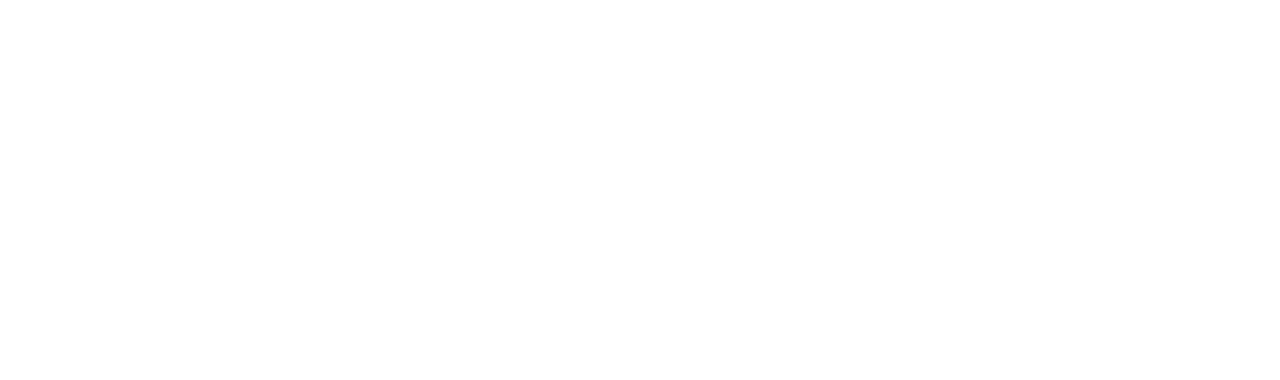
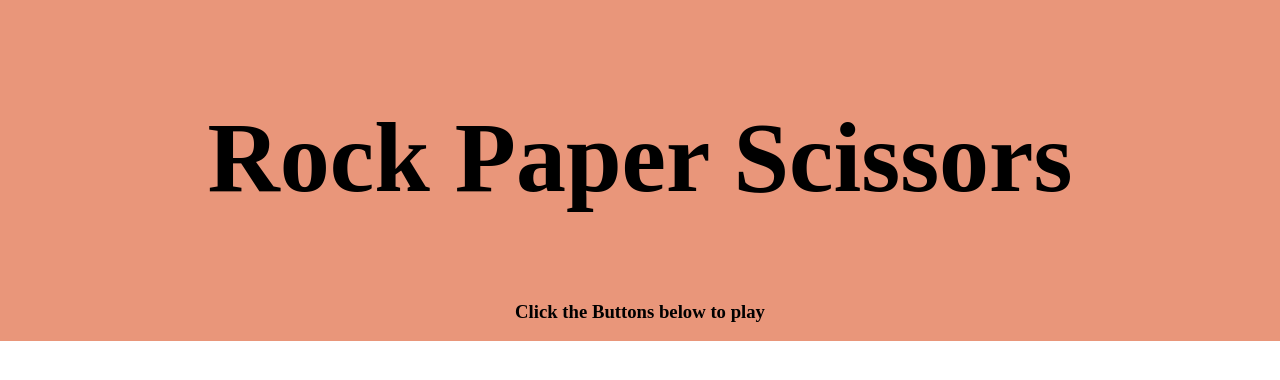
Before and after one commit to ahfercen/RockPaperScissors, a plain HTML site: page index.html in a window 1280 px wide. Drawn offline with Linux system fonts and the light colour scheme.

Commit message:
Title, instructions, WIP styling

```diff
--- a/index.html
+++ b/index.html
@@ -9,7 +9,8 @@
     <body>
         <div class="container">
             <div class="Title">
-
+                <h1>Rock Paper Scissors</h1>
+                <h3>Click the Buttons below to play</h3>
             </div>
             <div class="Result">
 
--- a/style.css
+++ b/style.css
@@ -1,9 +1,19 @@
+body{
+    margin: 0;
+}
 .container{
     display: flex;
     flex-direction: column;
 }
 .Title{
     background-color: darksalmon;
+    display: flex;
+    flex-direction: column;
+    text-align: center;
+}
+.Title h1{
+    margin-top: 100px;
+    font-size: 100px;
 }
 .Result{
     background-color: thistle;
```
